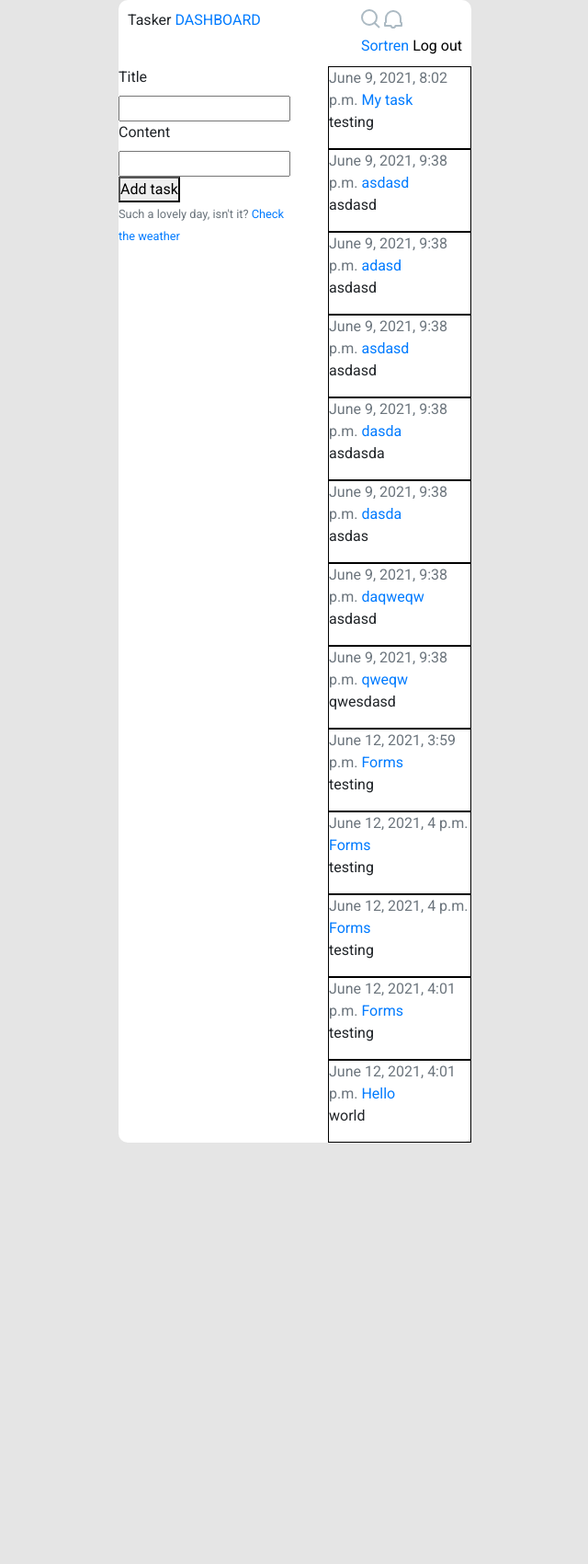
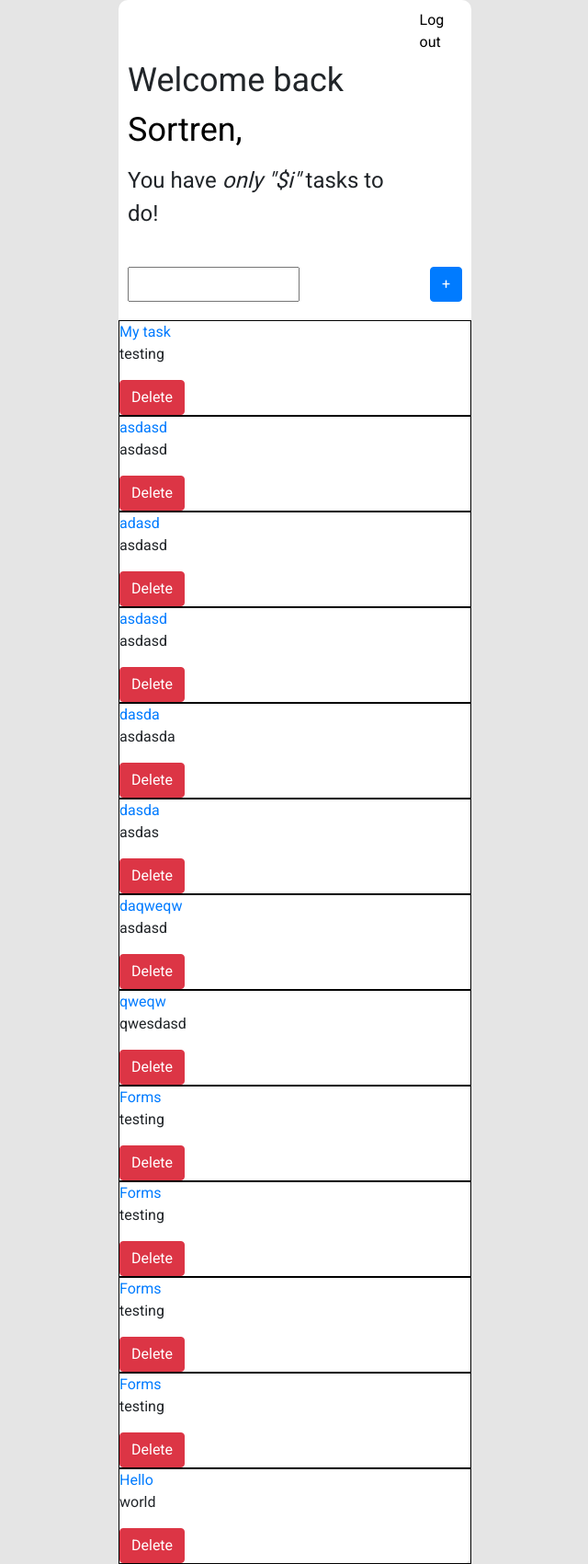
Before and after one commit to Sortren/Django-Tasker, a Django app: page / in a window 1280 px wide. Shown: the whole page at 92% size, without its empty margins (319-959 px from the left). Before the commit the page ends 1242 px from the top, so only its background shows below. Run offline with Django 3.2, Linux system fonts and the light colour scheme; a user stored in the database is signed in; data comes from the database, SQL or seed files in the repository; some libraries are stand-ins or nearby versions.

Commit message:
change home structure

```diff
--- a/tasker/to_do/templates/to_do/base_home.html
+++ b/tasker/to_do/templates/to_do/base_home.html
@@ -20,48 +20,29 @@
     <main>
         <div class = "app">
             <div class = "top-bar">
-                <div class="left-part">
-                    <span class = "app-name">Tasker</span>
-                    <a class = "dashboard" href = "{% url 'to_do-home' %}">DASHBOARD</a>
+                <div class="text">
+                    <span class="welcome">Welcome back <a href = "{% url 'profile' %} " class = "username">{{ user.username }},</a></span>
+                    <span class="incomplete">You have <i>only "$i"</i> tasks to do!</span>
                 </div>
 
-                <div class="right-part">
-                    <svg class = "loupe" width="21" height="21" viewBox="0 0 21 21" fill="none" xmlns="http://www.w3.org/2000/svg">
-                        <path d="M14.5 14.8095C16.0396 13.3514 17 11.2879 17 9C17 4.58172 13.4183 1 9 1C4.58172 1 1 4.58172 1 9C1 13.4183 4.58172 17 9 17C11.1304 17 13.0663 16.1672 14.5 14.8095ZM14.5 14.8095L20 20" stroke="#ACBAC3" stroke-width="2"/>
-                    </svg>
-
-                    <svg class = "ring" width="20" height="20" viewBox="0 0 20 20" fill="none" xmlns="http://www.w3.org/2000/svg">
-                        <path d="M18 13L18 9C18 4.58172 14.4183 1 10 1C5.58175 1 2.00002 4.58172 2.00002 9L2 13L1 14V17H7.55001C7.78164 18.1411 8.79052 19 10 19C11.2095 19 12.2184 18.1411 12.45 17H19V14L18 13Z" stroke="#ACBAC3" stroke-width="2" stroke-linejoin="round"/>
-
-                    </svg>
-
-                    <div class="hrefs">
-                        <a href = "{% url 'profile' %} " class = "username">{{ user.username }}</span>
-                        <a href="{% url 'logout' %}" class = "logout">Log out</a>
-                    </div>
+                <div class="logout">
+                    <a href="{% url 'logout' %}" class = "logout">Log out</a>
                 </div>
+            </div>
+            <div class="search-add">
+                <input type="text">
+                <button class = "btn btn-primary">+</button>
             </div>
 
             <div class = "struct">
-                <div class = "left-box">
-                    {% block add_task%}
-                    {% endblock add_task%}
-                </div>
-
-                <div class = "right-box">
+                <div class = "tasks-container">
                     {% block tasks %}
                     {% endblock tasks %}
-
-                    <!-- temporary! -->
-                    {%block profile%}
-                    {%endblock profile%}
                 </div>
             </div>
         </div>
     </main>
 
-    <!-- <script src = "./scripts/tasks.js"></script>
-    <script src = "./scripts/logout.js"></script>  -->
 
     <!-- Optional JavaScript -->
     <!-- jQuery first, then Popper.js, then Bootstrap JS -->
--- a/tasker/to_do/templates/to_do/home.html
+++ b/tasker/to_do/templates/to_do/home.html
@@ -1,37 +1,18 @@
-{%extends "to_do/base_home.html"%} {% block add_task%}
-<form method="POST" class="register-form">
-  {% csrf_token %}
+{%extends "to_do/base_home.html"%}
 
-  <div class="inputs-container">
-    <div class="inputs">
-      <label for="id_title">Title</label>
-      {{form.title}}
+{%block tasks%}
+  {% for task in tasks %}
+    <div class="task">
+      <div class="header">
+        <a class="task-title" href="#">{{ task.title }}</a>
+      </div>
+
+      <p class="task-content">{{task.content}}</p>
+
+      <div class="button-container">
+        <button class="btn btn-danger" type="button">Delete</button>
+      </div>
+
     </div>
-
-    <div class="inputs">
-      <label for="id_title">Content</label>
-      {{form.content}}
-    </div>
-  </div>
-
-  <div class="buttons-container">
-    <button class="register-button" type="#">Add task</button>
-  </div>
-
-  <small class="text-muted">
-    Such a lovely day, isn't it?<a href="https://www.weather-forecast.com/">
-      Check the weather</a
-    >
-  </small>
-</form>
-{% endblock add_task%} {%block tasks%} {% for task in tasks %}
-<div class="task-wrapper">
-  <div class="task">
-    <div class="header">
-      <span class="text-muted">{{task.date_posted}}</span>
-      <a class="task-title" href="#">{{ task.title }}</a>
-    </div>
-    <p class="task-content">{{task.content}}</p>
-  </div>
-</div>
-{%endfor%} {%endblock tasks%}
+  {%endfor%}
+{%endblock tasks%}
```
Also changed, not shown: tasker/to_do/templates/to_do/add_task.html (added, +28 -0 lines).
